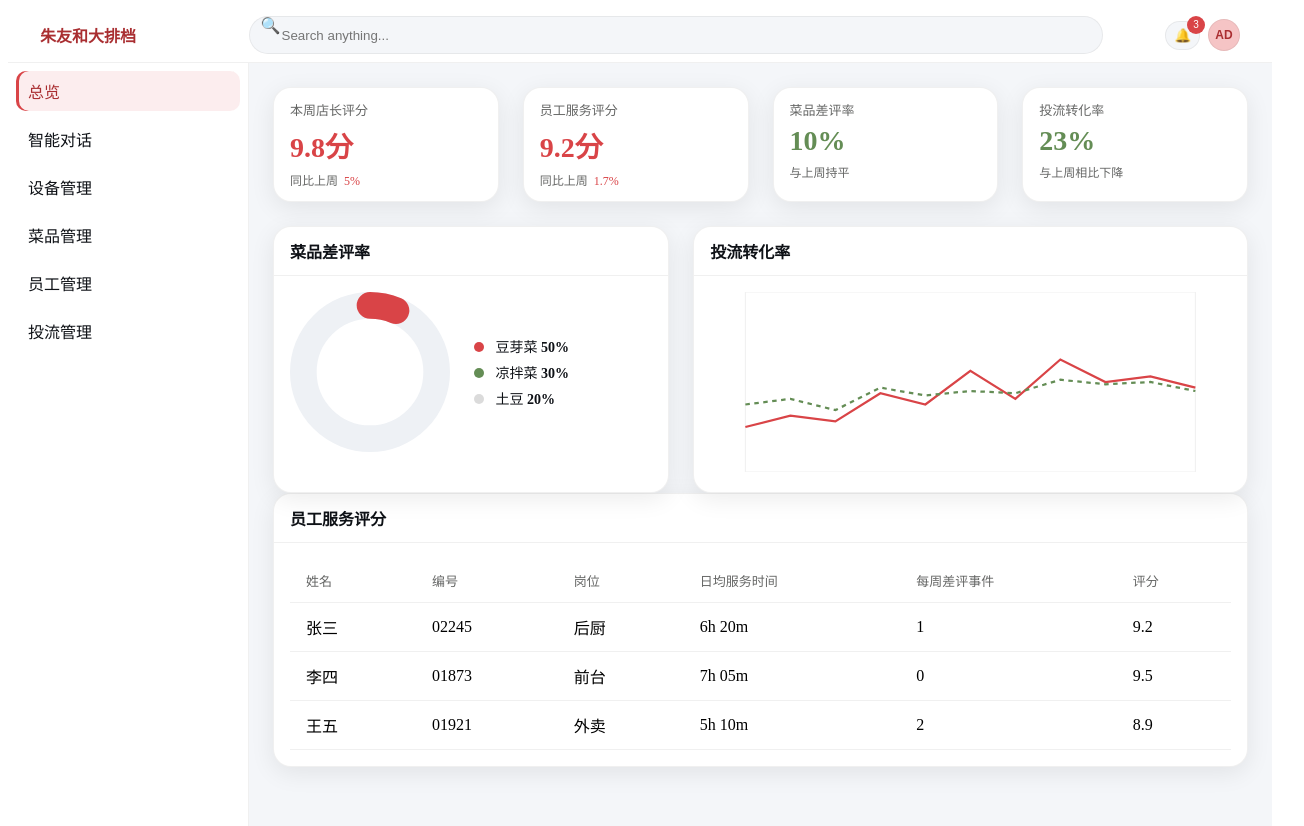
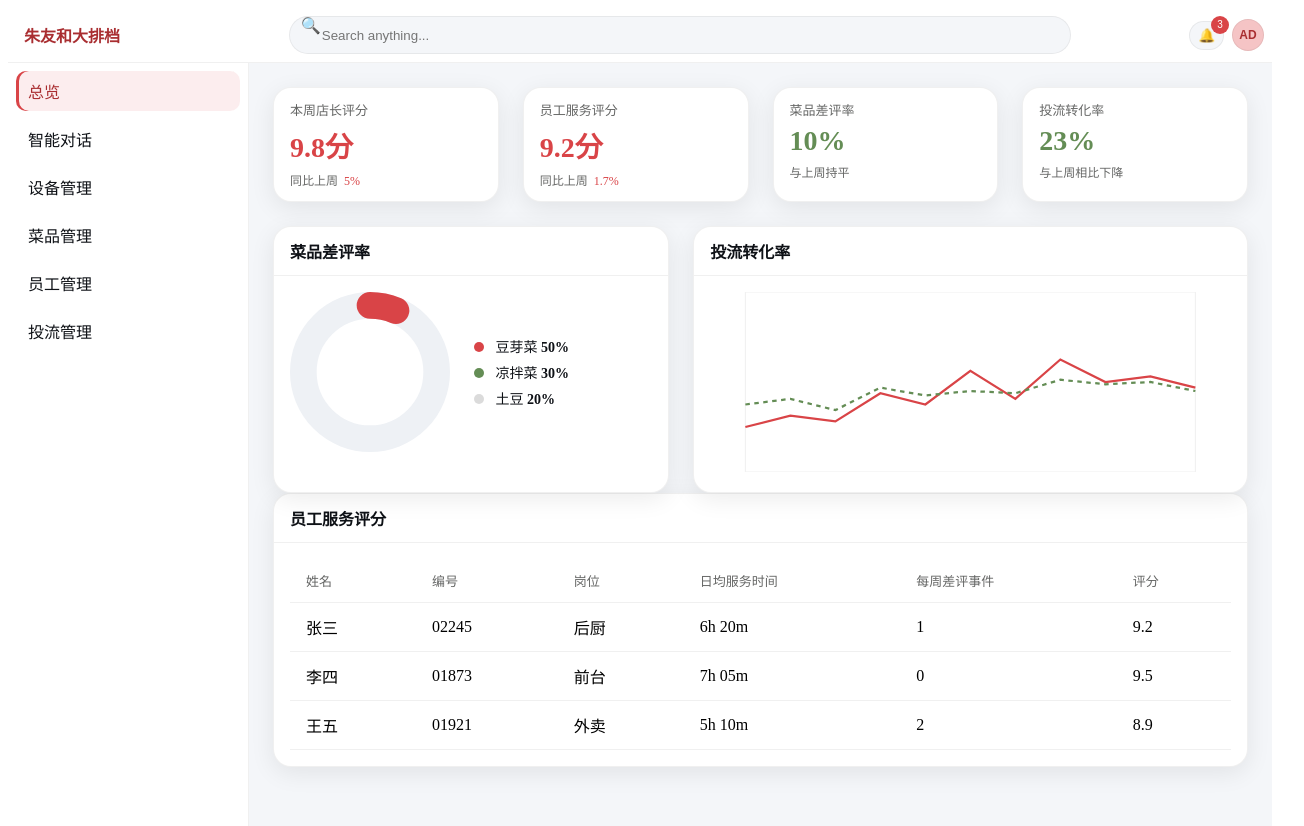
Before and after one commit to CTW2000/SmartCard-frontend, a Vue app in the folder SmartCard-frontend/: page / in a window 1280 px wide. Shown: the top 826 px of the page, 1304 px wide, since content can reach past the window. Built offline with nearby package versions, Linux system fonts and the light colour scheme.

Commit message:
Fix the length bug of the searchbar.

```diff
--- a/SmartCard-frontend/src/App.vue
+++ b/SmartCard-frontend/src/App.vue
@@ -55,8 +55,9 @@ export default {
   backdrop-filter: blur(8px) saturate(1.2);
 }
 .top-inner {
-  max-width: 1200px;
-  margin: 0 auto;
+  width: 100%;
+  max-width: none;
+  margin: 0;
   padding: 8px 16px;
   display: grid;
   grid-template-columns: auto 1fr auto;
@@ -64,7 +65,8 @@ export default {
   gap: 12px;
 }
 .center { display: flex; justify-content: center; }
-.actions { display: inline-flex; align-items: center; gap: 8px; }
+.left { justify-self: start; }
+.actions { display: inline-flex; align-items: center; gap: 8px; justify-self: end; margin-right: 24px; }
 
 .app-layout {
   display: flex;
--- a/SmartCard-frontend/src/components/Searchbar.vue
+++ b/SmartCard-frontend/src/components/Searchbar.vue
@@ -26,7 +26,7 @@ export default {
 </script>
 
 <style scoped>
-.search { position: relative; width: 80%; max-width: 1000px; }
+.search { position: relative; width: 70%; max-width: 2000px; }
 
 .icon {
   position: absolute;
```
